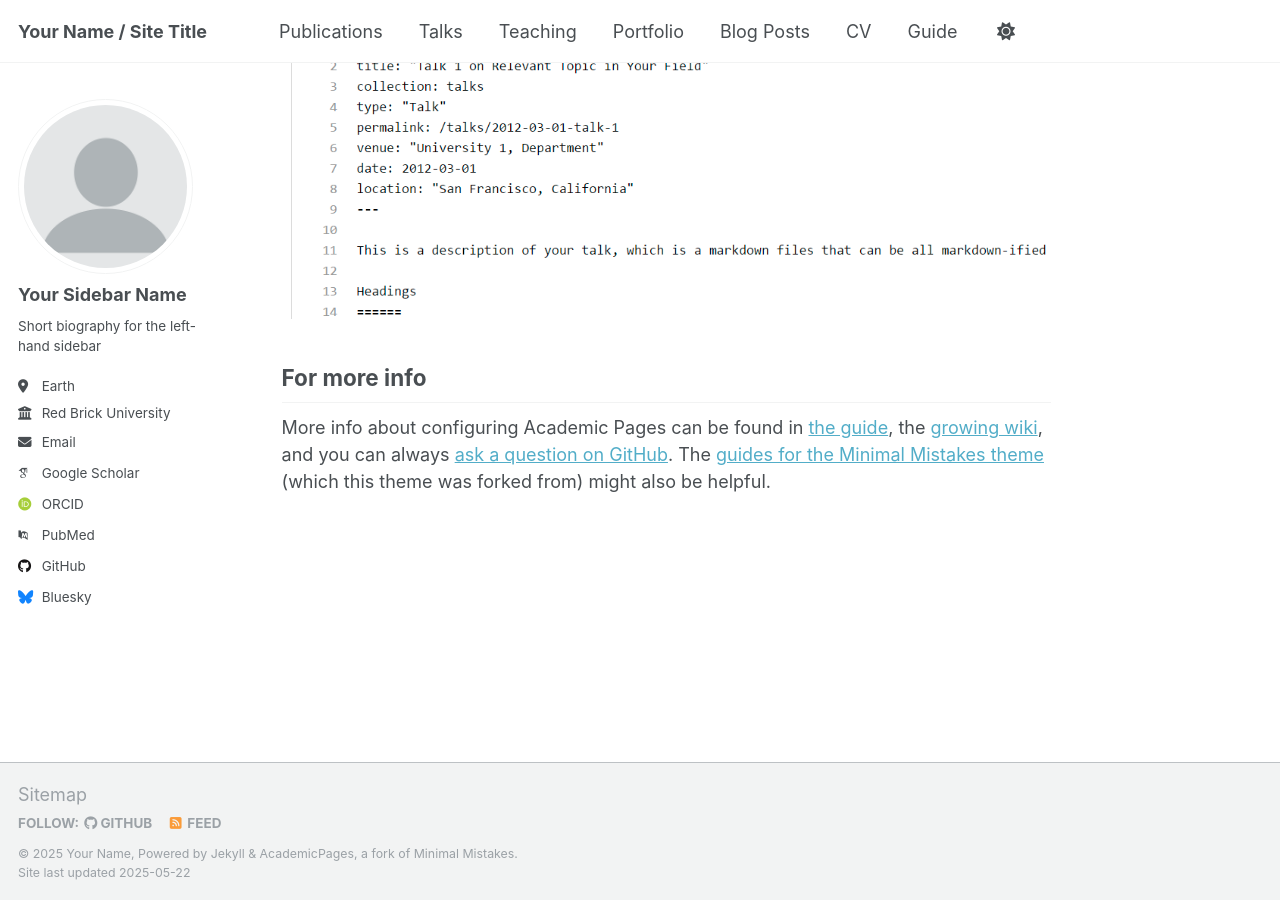
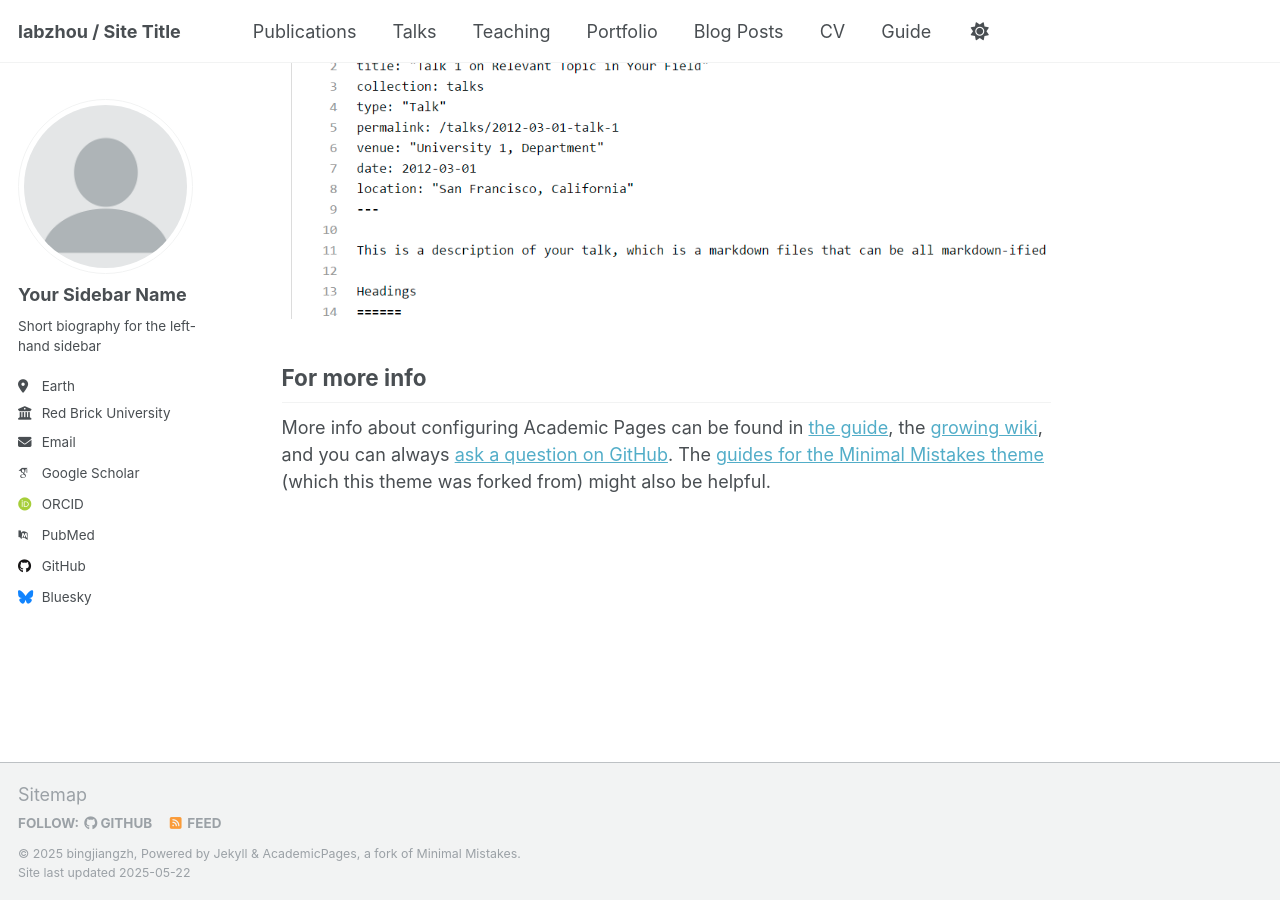
Before and after one commit to labzhou/labzhou.github.io, a Jekyll site: the page built from _pages/about.md, in a window 1280 px wide and 900 px high, scrolled down 2636 px. Built offline with Jekyll 4.4.1, drawn with Linux system fonts in a browser that asks for light colours; some web fonts are replaced.

Commit message:
Update _config.yml

```diff
--- a/_config.yml
+++ b/_config.yml
@@ -9,13 +9,13 @@
 # Basic Site Settings
 locale                   : "en-US"
 site_theme               : "default"
-title                    : "Your Name / Site Title"
+title                    : "labzhou / Site Title"
 title_separator          : "-"
-name                     : &name "Your Name"
+name                     : &name "bingjiangzh"
 description              : &description "personal description"
-url                      : https://academicpages.github.io # the base hostname & protocol for your site e.g. "https://[your GitHub username].github.io" or if you already have some other page hosted on Github then use "https://[your GitHub username].github.io/[Your Repo Name]"
+url                      : https://labzhou.github.io # the base hostname & protocol for your site e.g. "https://[your GitHub username].github.io" or if you already have some other page hosted on Github then use "https://[your GitHub username].github.io/[Your Repo Name]"
 baseurl                  : "" # the subpath of your site, e.g. "/blog"
-repository               : "academicpages/academicpages.github.io"
+repository               : "labzhou/labzhou.github.io/"
 
 # Site Author - The following control what appear as part of the author content on the side bar.
 #               If a field is blank the icon and link will not appear, otherwise it will be shown.
@@ -29,7 +29,7 @@ author:
   location         : "Earth"
   employer         : "Red Brick University"
   uri              : # URL
-  email            : "none@example.org"
+  email            : "bingjiangzh@example.org"
 
   # Academic websites
   academia         : # URL
```
